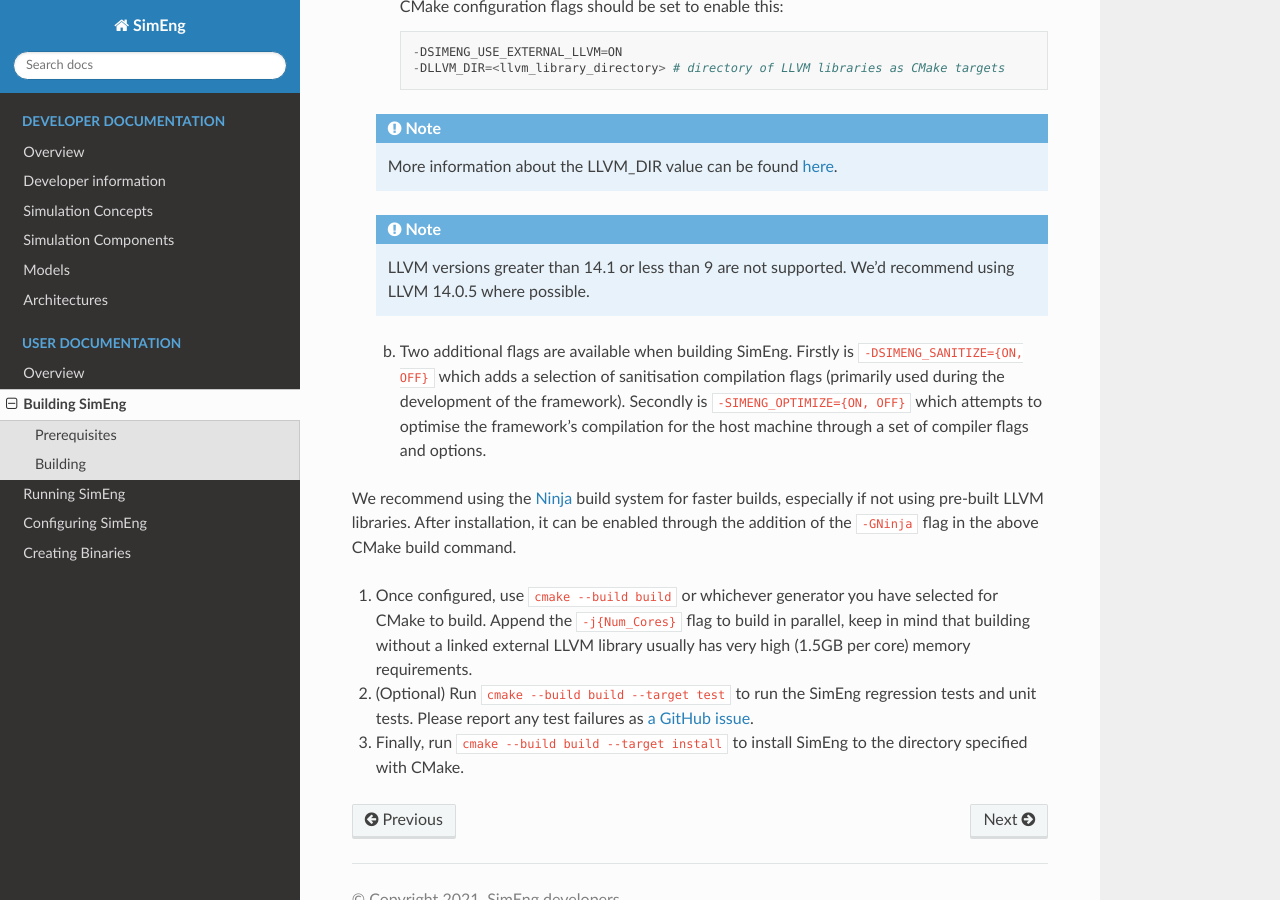
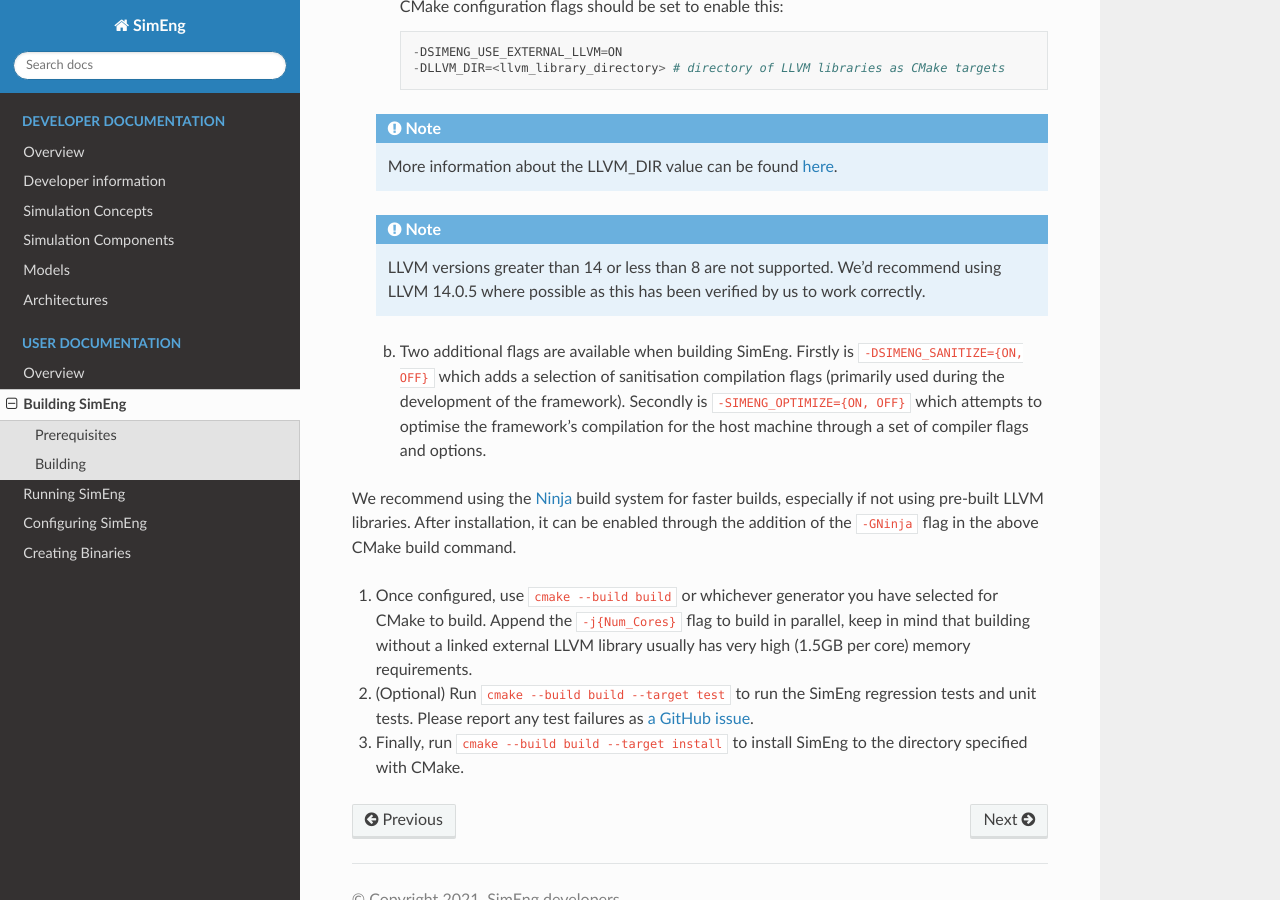
Before and after one commit to UoB-HPC/SimEng, a Sphinx documentation site: the page built from docs/sphinx/user/building_simeng.rst, in a window 1280 px wide and 900 px high, scrolled down 718 px. Built offline with Sphinx 7.4.7 and the Read the Docs theme 2.0.0, drawn with Linux system fonts in a browser that asks for light colours; pages that are not in the unit, such as notebooks, are missing from menus.

Commit message:
Minor changes made inline with PR comments.

```diff
--- a/docs/sphinx/user/building_simeng.rst
+++ b/docs/sphinx/user/building_simeng.rst
@@ -39,7 +39,7 @@
                 More information about the LLVM_DIR value can be found `here <https://llvm.org/docs/CMake.html#embedding-llvm-in-your-project>`_.
 
         .. Note::
-                LLVM versions greater than 14.1 or less than 9 are not supported. We'd recommend using LLVM 14.0.5 where possible.
+                LLVM versions greater than 14 or less than 8 are not supported. We'd recommend using LLVM 14.0.5 where possible as this has been verified by us to work correctly.
 
         b. Two additional flags are available when building SimEng. Firstly is ``-DSIMENG_SANITIZE={ON, OFF}`` which adds a selection of sanitisation compilation flags (primarily used during the development of the framework). Secondly is ``-SIMENG_OPTIMIZE={ON, OFF}`` which attempts to optimise the framework's compilation for the host machine through a set of compiler flags and options.
 
```
Also changed, not shown: 2 other files.
